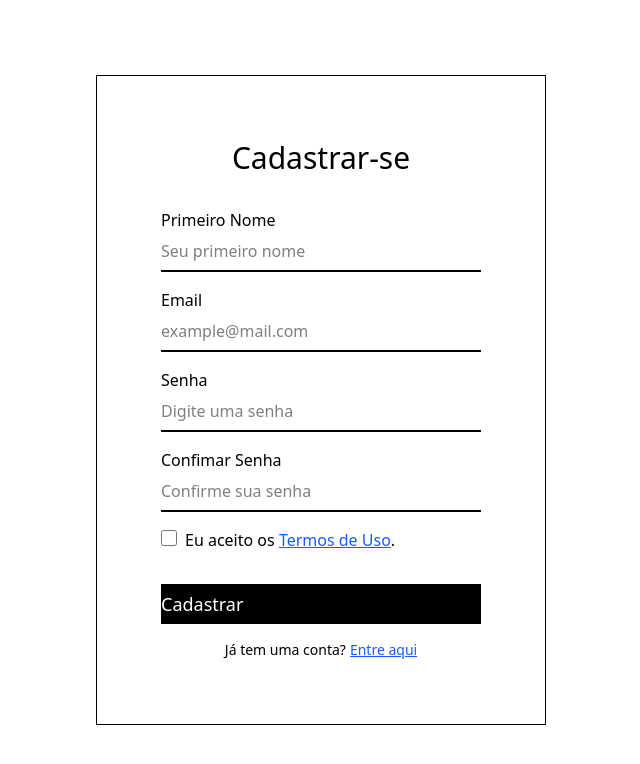
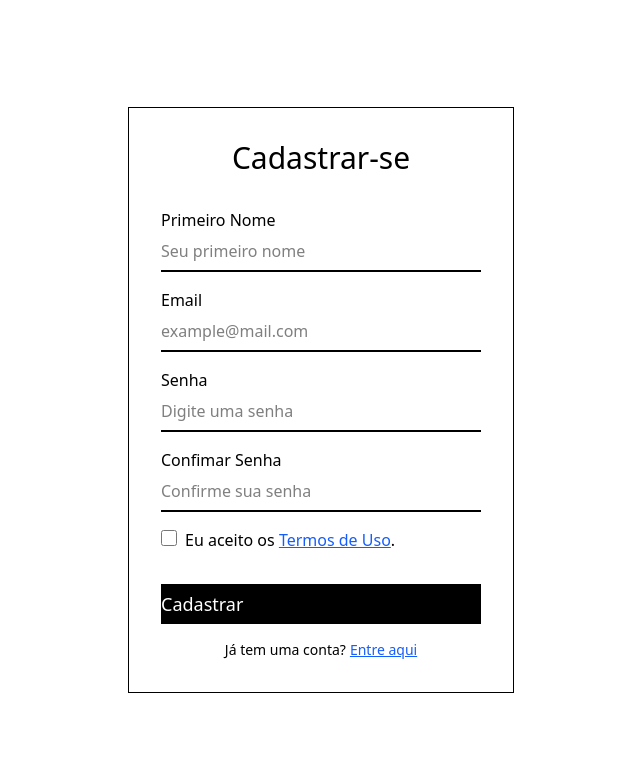
Before and after one commit to JoelMathias90/underline, a Next.js app: page /signup in a window 1280 px wide. Shown: the top 764 px of the page, without its empty margins (319-959 px from the left). Built offline with nearby package versions, Linux system fonts and the light colour scheme.

Commit message:
refactor: improve internal organization and naming clarity

```diff
--- a/src/app/signup/SignupForm.tsx
+++ b/src/app/signup/SignupForm.tsx
@@ -1,31 +1,31 @@
 'use client'
 
 import { useActionState } from "react";
+import SignupAction from "./actions";
+import Input from "../../components/ui/Input";
 import Button from "../../components/ui/Botton";
-import Card from "../../components/ui/Card";
-import Input from "../../components/ui/Input";
-import SignupAction from "./actions";
 
 export default function SignupForm() {
-    const [state, action] = useActionState(SignupAction, null)
+    const [state, signupAction] = useActionState(SignupAction, null)
 
     return (
-        <Card>
         <form
-                action={action}
-                className="relative flex flex-col gap-4 box-border p-8">
-
+            action={signupAction}
+            className="relative flex flex-col gap-4 box-border p-8 border"
+        >
             <h1 className="flex justify-center mb-4 text-3xl">
                 Cadastrar-se
             </h1>
+
             <Input
                 label="Primeiro Nome"
-                    name="first_name"
+                name="firstName"
                 type="text"
                 required
                 placeholder="Seu primeiro nome"
                 className="flex box-border min-w-80 min-h-10 border-b-2 focus:outline-none"
             />
+
             <Input
                 label="Email"
                 name="email"
@@ -34,28 +34,31 @@ export default function SignupForm() {
                 placeholder="example@mail.com"
                 className="flex box-border min-w-80 min-h-10 border-b-2 focus:outline-none"
             />
+
             <Input
                 label="Senha"
-                    name="senha"
+                name="password"
                 type="password"
                 required
                 placeholder="Digite uma senha"
                 className="flex box-border min-w-80 min-h-10 border-b-2 focus:outline-none"
             />
+
             <Input
                 label="Confimar Senha"
-                    name="confirm_senha"
+                name="confirmPassword"
                 type="password"
                 required
                 placeholder="Confirme sua senha"
                 className="flex box-border min-w-80 min-h-10 border-b-2 focus:outline-none"
             />
+
             <label className="flex gap-2 box-border mb-4">
                 <Input
-                        name="policy"
+                    name="acceptedTerms"
                     type="checkbox"
                     required
-                        className=" size-4"
+                    className="size-4"
                 />
                 <span>
                     Eu aceito os{" "}
@@ -67,12 +70,14 @@ export default function SignupForm() {
                     </a>.
                 </span>
             </label>
+
             <Button
                 type="submit"
                 className="flex flex-col justify-center box-border min-w-80 min-h-10 bg-black text-lg text-white hover:bg-gray-700 cursor-pointer"
             >
                 Cadastrar
             </Button>
+
             <div>
                 <p className="text-sm text-center">
                     Já tem uma conta?
@@ -85,6 +90,5 @@ export default function SignupForm() {
                 </p>
             </div>
         </form>
-        </Card>
     )
 }
```
Lines whose indentation alone changed are shown as unchanged.
